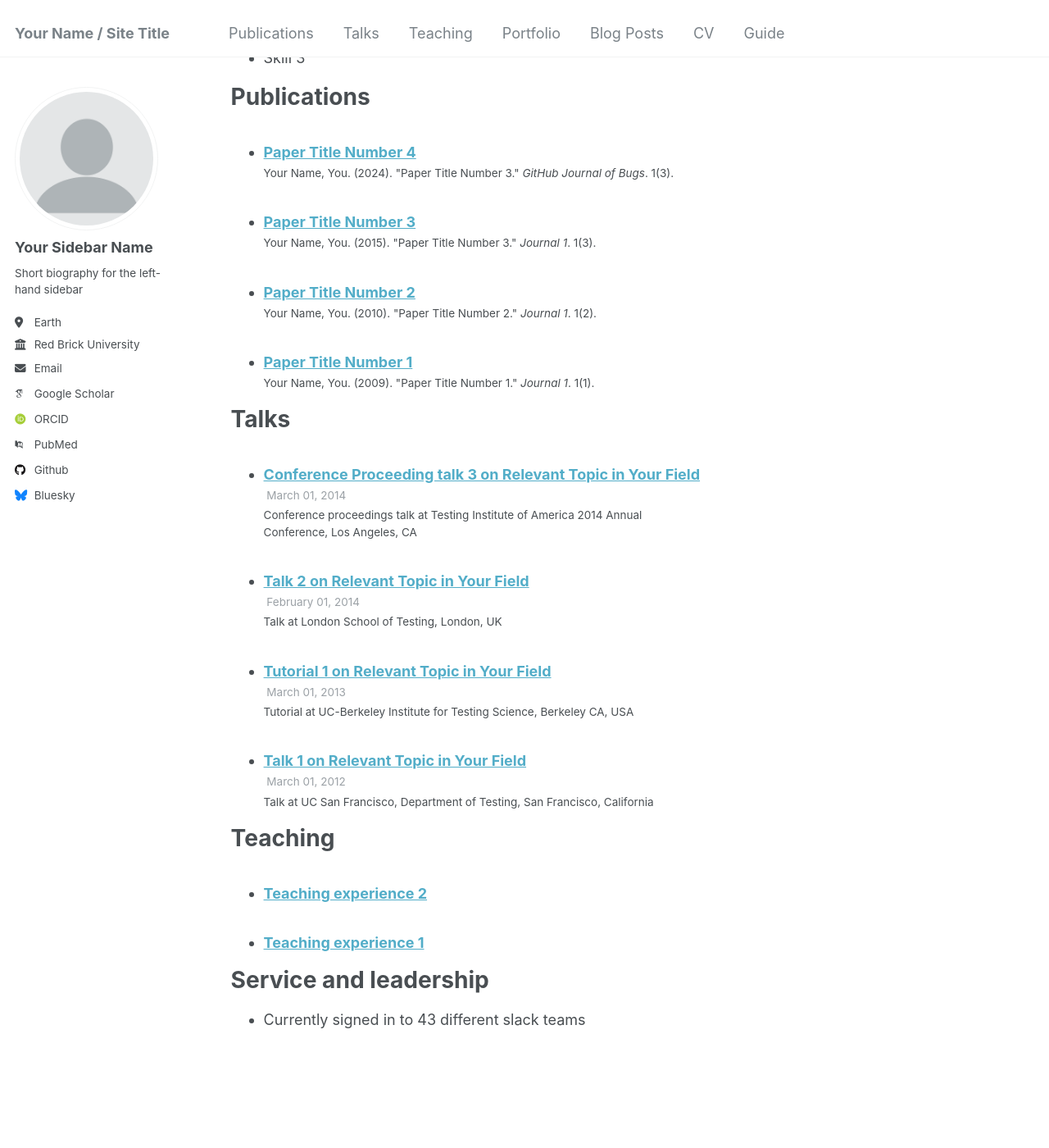
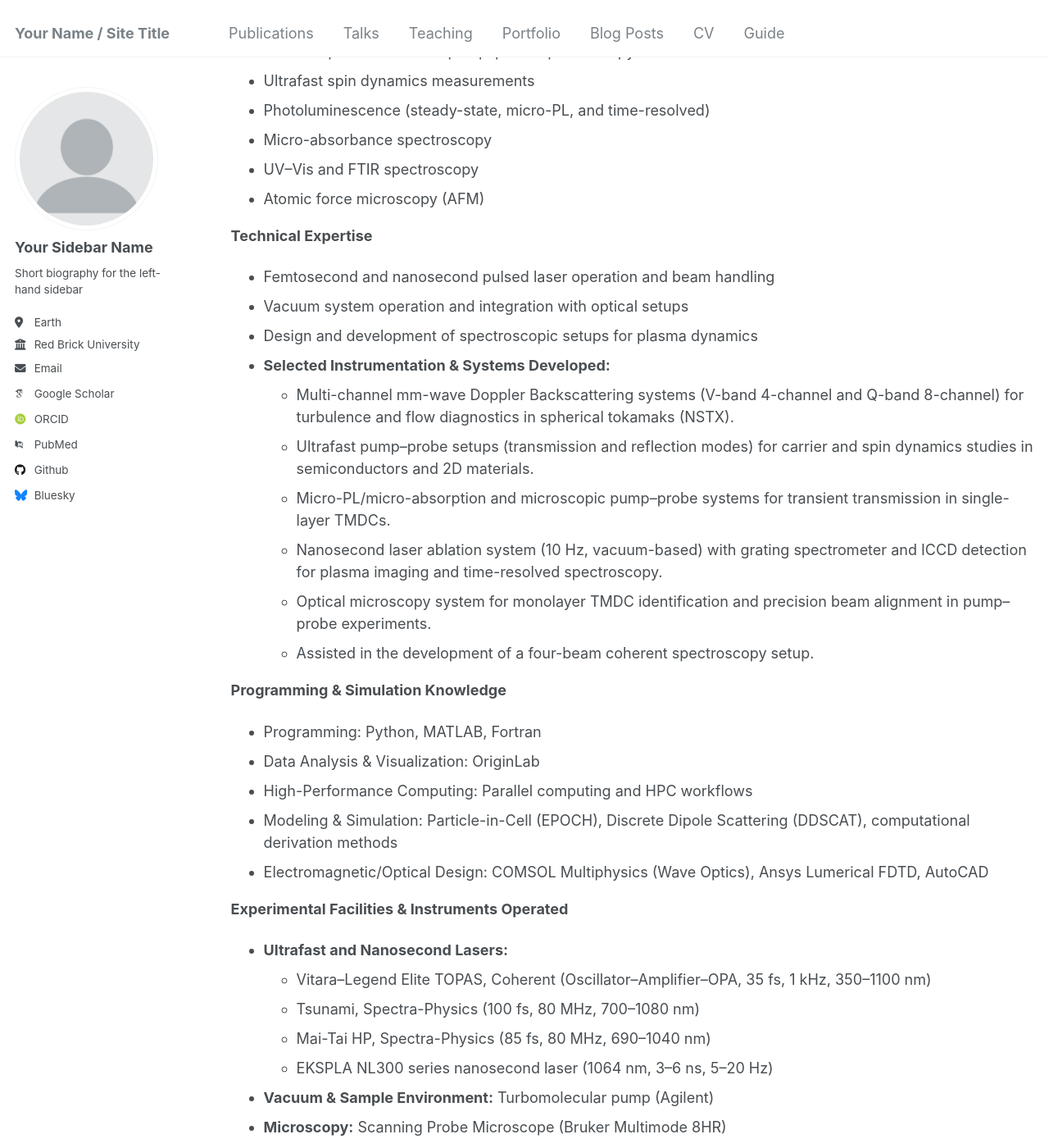
Before and after one commit to Khatua03/DurgaPrasadKhatua.github.io, a Jekyll site: the page built from _pages/cv.md, in a window 1280 px wide and 1400 px high, scrolled down 1318 px. Shown: the whole window at 82% size. Built offline with Jekyll 4.4.1, drawn with Linux system fonts in a browser that asks for light colours; some web fonts are replaced; some of the changed text lies outside the part shown.

Commit message:
Update cv.md

```diff
--- a/_pages/cv.md
+++ b/_pages/cv.md
@@ -28,50 +28,108 @@ Council of Higher Secondary Education (CHSE), Odisha, India
 **Secondary Education (10th)**, *2008*
 Board of Secondary Education (BSE), Odisha, India
 
-Work experience
-======
-* Spring 2024: Academic Pages Collaborator
-  * Github University
-  * Duties includes: Updates and improvements to template
-  * Supervisor: The Users
+### ⚛️ Research Experience
 
-* Fall 2015: Research Assistant
-  * Github University
-  * Duties included: Merging pull requests
-  * Supervisor: Professor Hub
+**Postdoctoral Research Scholar**, *Nov 2024 – Present*
+Department of Physics and Astronomy, University of California, Los Angeles, CA, USA
+**Project:** Fast-ion driven instabilities in tokamak plasmas
+**P.I.:** Dr. Neal Crocker, Dr. W. A. (Tony) Peebles
 
-* Summer 2015: Research Assistant
-  * Github University
-  * Duties included: Tagging issues
-  * Supervisor: Professor Git
+**Postdoctoral Research Scholar**, *Oct 2022 – Nov 2024*
+Department of Mechanical and Aerospace Engineering, University of California, Los Angeles, CA, USA
+**Projects:** Plasmon-driven laser-ion acceleration at high-energy regime; Laser ablation for space propulsion
+**P.I.:** Prof. Artur Davoyan
 
-Skills
-======
-* Skill 1
-* Skill 2
-  * Sub-skill 2.1
-  * Sub-skill 2.2
-  * Sub-skill 2.3
-* Skill 3
+**Graduate Student Researcher**, *July 2017 – Aug 2022*
+Raja Ramanna Centre for Advanced Technology (RRCAT), Indore, India
+**Thesis:** Ultrafast Photoexcited Carrier Dynamics in Two-Dimensional Molybdenum Disulfide
+**Supervisor:** Prof. J. Jayabalan
 
-Publications
-======
-  <ul>{% for post in site.publications reversed %}
-    {% include archive-single-cv.html %}
-  {% endfor %}</ul>
+**Master of Science (M.Sc.) Project**, *Aug 2015 – July 2016*
+P.G. Department of Physics, Utkal University, Bhubaneswar, India
+**Thesis:** Basic Ion Optics and Study of Different Electrostatic Lenses
+**Supervisor:** Prof. Durga Prasad Mohapatra
 
-Talks
-======
-  <ul>{% for post in site.talks reversed %}
-    {% include archive-single-talk-cv.html  %}
-  {% endfor %}</ul>
+### 🛠️ Technical Skills
 
-Teaching
-======
-  <ul>{% for post in site.teaching reversed %}
-    {% include archive-single-cv.html %}
-  {% endfor %}</ul>
+**Measurement Proficiency**
+- Transient transmission/reflection spectroscopy and global data analysis
+- Microscopic and confocal pump–probe spectroscopy
+- Ultrafast spin dynamics measurements
+- Photoluminescence (steady-state, micro-PL, and time-resolved)
+- Micro-absorbance spectroscopy
+- UV–Vis and FTIR spectroscopy
+- Atomic force microscopy (AFM)
 
-Service and leadership
-======
-* Currently signed in to 43 different slack teams
+**Technical Expertise**
+- Femtosecond and nanosecond pulsed laser operation and beam handling
+- Vacuum system operation and integration with optical setups
+- Design and development of spectroscopic setups for plasma dynamics
+- **Selected Instrumentation & Systems Developed:**
+  - Multi-channel mm-wave Doppler Backscattering systems (V-band 4-channel and Q-band 8-channel) for turbulence and flow diagnostics in spherical tokamaks (NSTX).
+  - Ultrafast pump–probe setups (transmission and reflection modes) for carrier and spin dynamics studies in semiconductors and 2D materials.
+  - Micro-PL/micro-absorption and microscopic pump–probe systems for transient transmission in single-layer TMDCs.
+  - Nanosecond laser ablation system (10 Hz, vacuum-based) with grating spectrometer and ICCD detection for plasma imaging and time-resolved spectroscopy.
+  - Optical microscopy system for monolayer TMDC identification and precision beam alignment in pump–probe experiments.
+  - Assisted in the development of a four-beam coherent spectroscopy setup.
+
+**Programming & Simulation Knowledge**
+- Programming: Python, MATLAB, Fortran
+- Data Analysis & Visualization: OriginLab
+- High-Performance Computing: Parallel computing and HPC workflows
+- Modeling & Simulation: Particle-in-Cell (EPOCH), Discrete Dipole Scattering (DDSCAT), computational derivation methods
+- Electromagnetic/Optical Design: COMSOL Multiphysics (Wave Optics), Ansys Lumerical FDTD, AutoCAD
+
+**Experimental Facilities & Instruments Operated**
+- **Ultrafast and Nanosecond Lasers:**
+  - Vitara–Legend Elite TOPAS, Coherent (Oscillator–Amplifier–OPA, 35 fs, 1 kHz, 350–1100 nm)
+  - Tsunami, Spectra-Physics (100 fs, 80 MHz, 700–1080 nm)
+  - Mai-Tai HP, Spectra-Physics (85 fs, 80 MHz, 690–1040 nm)
+  - EKSPLA NL300 series nanosecond laser (1064 nm, 3–6 ns, 5–20 Hz)
+- **Vacuum & Sample Environment:** Turbomolecular pump (Agilent)
+- **Microscopy:** Scanning Probe Microscope (Bruker Multimode 8HR)
+- **Electronics & Diagnostics:** Oscilloscopes, Frequency Analyzer (HP 8593E), Lock-in Amplifier (Signal Recovery 7265)
+
+### 👥 Mentoring
+
+1. **Hyeonjong Kim**, Ph.D. Scholar, UCLA, USA (*Feb – July 2024*)
+   Guided in particle-in-cell (EPOCH) and HPC-based simulations.
+
+2. **Joanne Junaed**, Undergraduate, UCLA, USA (*Aug 2023 – Apr 2024*)
+   Mentored in PIC (EPOCH) simulations, HPC workflows, and Python-based data analysis.
+
+3. **Swapnasagar Sahu**, Ph.D. Scholar, VIT, India (*Dec 2022 – Dec 2023*)
+   Supervised research on light–matter interaction using DDSCAT.
+
+4. **Manish Kumar**, Trainee Scientific Officer, RRCAT, India (*2020*)
+   Supervised ultrafast autocorrelation experiments.
+
+5. **Sonu Kumar**, M.Sc. Candidate, RRCAT, India (*2019*)
+   Mentored on time-resolved reflectivity with ultrashort pulses.
+
+6. **Mohit Raj**, M.Sc. Candidate, RRCAT, India (*2019*)
+   Guided in transient photoluminescence studies using optical Kerr gate.
+
+---
+
+### 🌐 Professional Service
+
+**Reviewer Activity**
+- *Journal of Materials Science: Materials in Electronics* (8 reviews)
+- *Semiconductor Science and Technology* (1 review)
+- *Nanotechnology* (4 reviews)
+
+**Professional Memberships**
+- American Physical Society (APS), Early Career Member *(ID: 62137939)*
+- Indian Laser Association, Life Member *(ID: LM1654)*
+
+**Outreach & Diversity**
+- Volunteer and organizer in multiple national seminars and outreach programs:
+  - *Ultrafast Science 2018* (RRCAT, Indore)
+  - *UGC-DRS National Seminars on “Recent Trends in Physics” (2016)*
+  - *UGC-DRS National Seminar on “100 Years of General Theory of Relativity” (2015)*, Utkal University
+  - *National Science Day Celebrations* (Utkal University, 2016)
+  - *Space Exploration and Interdisciplinary Science* (Gopabandhu Science College, 2012)
+- Leadership roles at RRCAT, Indore:
+  - Athletics and Sports Club Secretary (*2018 – 2020*)
+  - Library Secretary (*2017 – 2019*)
```
